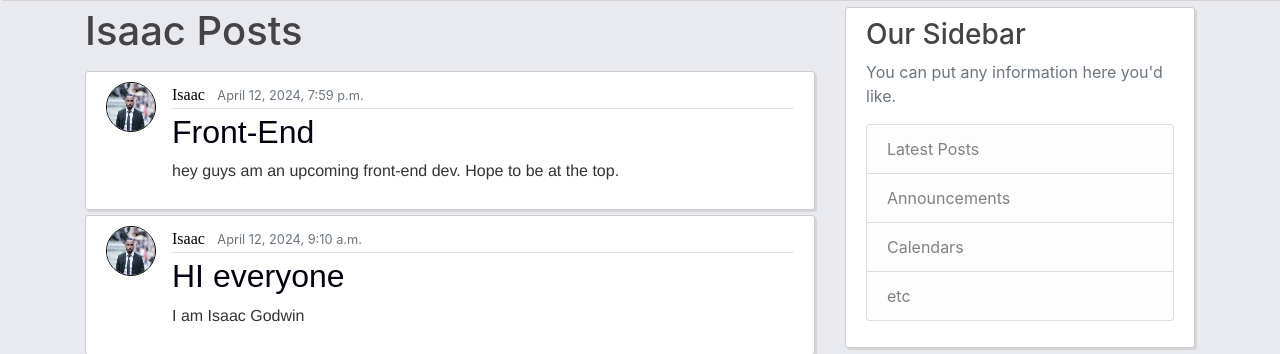
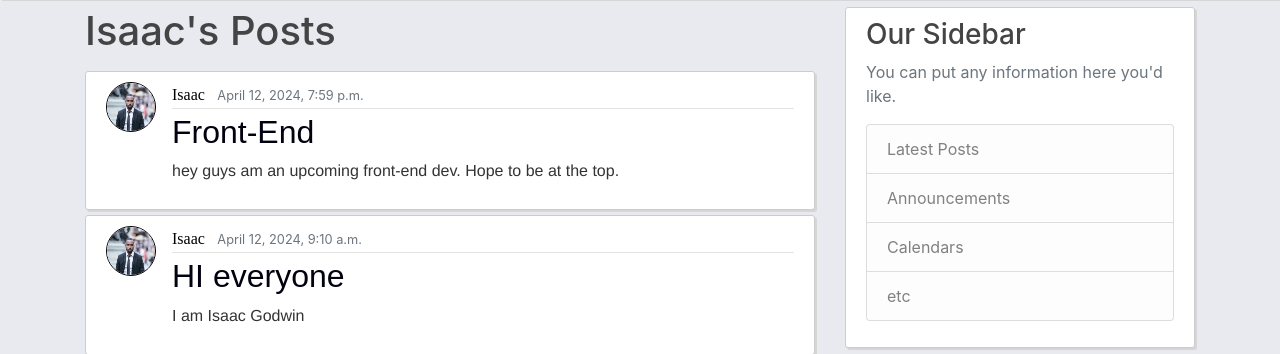
Before and after one commit to jaytech504/Django, a Django app: page /user/Isaac in a window 1280 px wide. Shown: the part 57-411 px from the top of the page. Run offline with Django 4.2, Linux system fonts and the light colour scheme; data comes from the database, SQL or seed files in the repository; some libraries are stand-ins or nearby versions.

Commit message:
update user_post.html

```diff
--- a/blog/templates/blog/user_post.html
+++ b/blog/templates/blog/user_post.html
@@ -1,6 +1,6 @@
 {% extends "blog/base.html" %}
 {% block content %}
-    <h1 class="mb-3">{{ view.kwargs.username }} Posts </h1>
+    <h1 class="mb-3">{{ view.kwargs.username }}'s Posts </h1>
     {% for post in posts%}
        <article class="media content-section">
         <img class="rounded-circle article-img"src="{{ post.author.profile.image.url}}">
```
